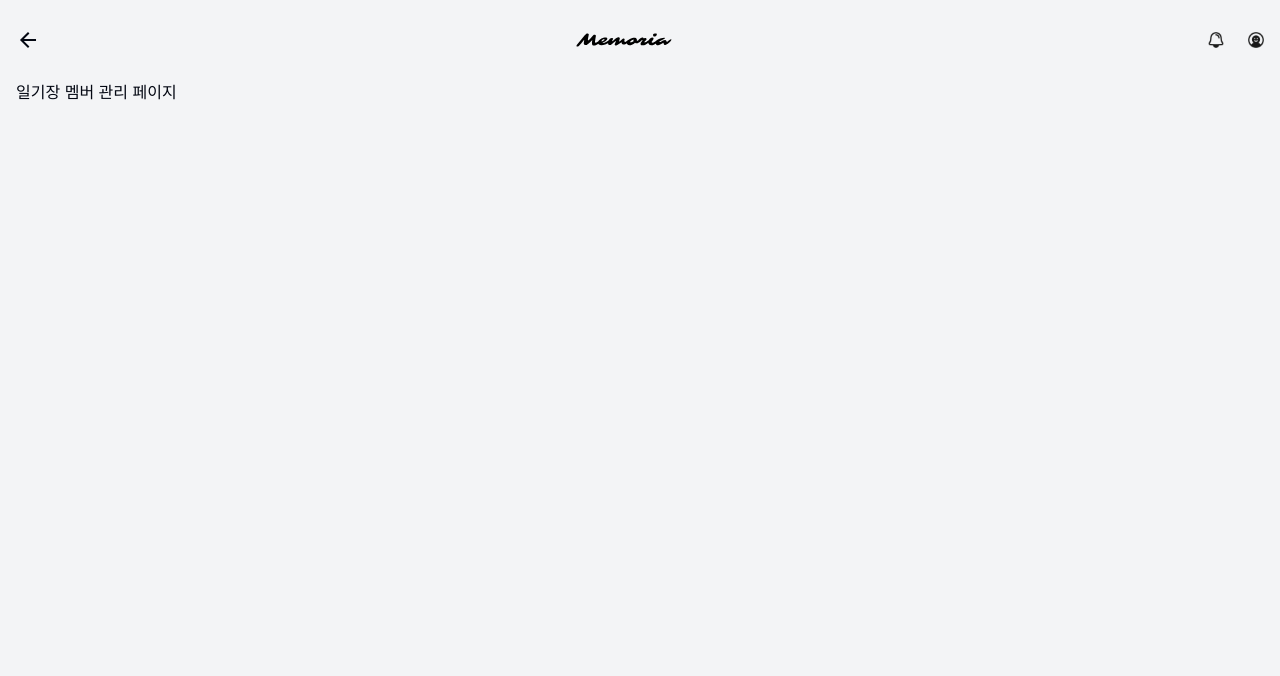
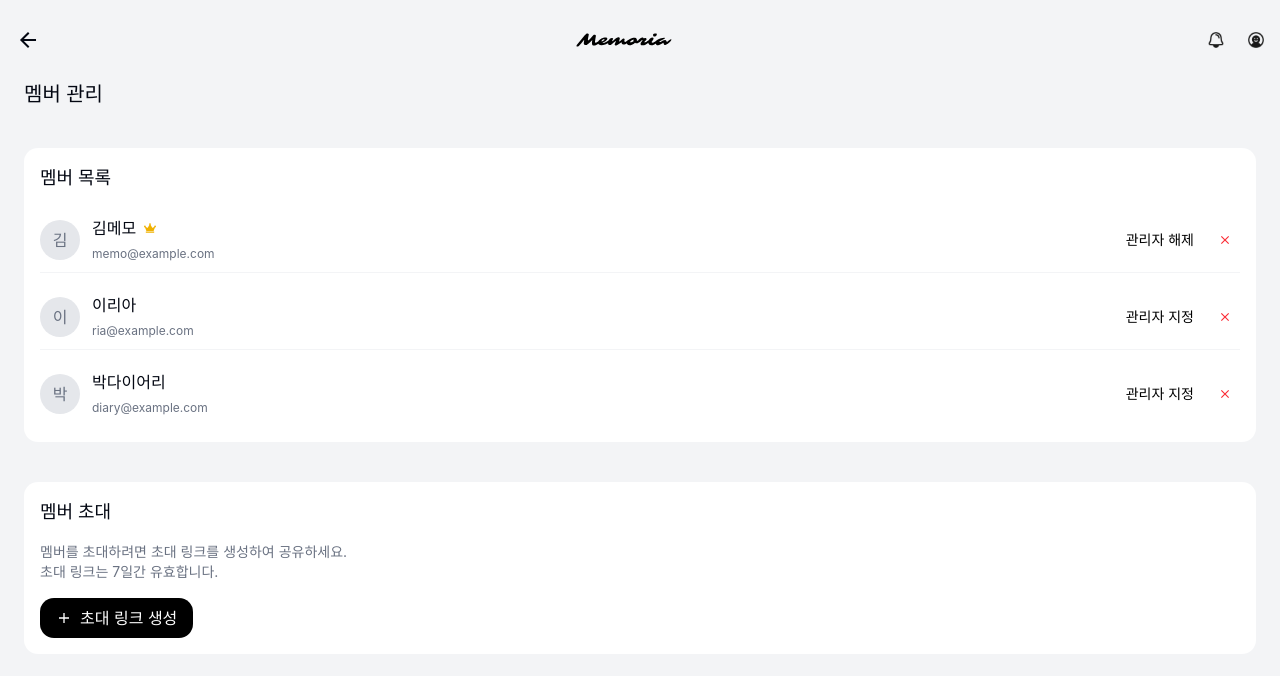
Before and after one commit to Capstone-Memoria/Memoria-Front, a React (Vite) app: page /diary/1/members in a window 1280 px wide. Shown: the top 676 px of the page. Built offline with nearby package versions, Linux system fonts and the light colour scheme; sample sign-in values are in the browser's storage; a web font is replaced by a local one.

Commit message:
feat: 일기장 멤버 관리 페이지에 초대 링크 생성 및 멤버 관리 기능 추가

```diff
--- a/src/features/diary/pages/DiaryMemberPage.tsx
+++ b/src/features/diary/pages/DiaryMemberPage.tsx
@@ -1,11 +1,189 @@
+import { useState } from "react";
+import { IoMdAdd, IoMdClose, IoMdCopy } from "react-icons/io";
+import { FaCrown } from "react-icons/fa";
 import DefaultHeader from "@/components/layout/DefaultHeader";
 import Page from "@/components/page/Page";
+import Card from "@/components/base/Card";
+import Button from "@/components/base/Button";
+import Input from "@/components/base/Input";
+import { useNavigate } from "react-router-dom";
+
+// 멤버 더미 데이터
+interface Member {
+  id: string;
+  name: string;
+  email: string;
+  role: "admin" | "member";
+  profileImg?: string;
+}
 
 const DiaryMemberPage = () => {
+  const navigate = useNavigate();
+  const [isGeneratingInvite, setIsGeneratingInvite] = useState(false);
+  const [inviteLink, setInviteLink] = useState("");
+  const [linkCopied, setLinkCopied] = useState(false);
+
+  // 멤버 더미 데이터
+  const [members, setMembers] = useState<Member[]>([
+    {
+      id: "1",
+      name: "김메모",
+      email: "memo@example.com",
+      role: "admin",
+      profileImg: "",
+    },
+    {
+      id: "2",
+      name: "이리아",
+      email: "ria@example.com",
+      role: "member",
+      profileImg: "",
+    },
+    {
+      id: "3",
+      name: "박다이어리",
+      email: "diary@example.com",
+      role: "member",
+      profileImg: "",
+    },
+  ]);
+
+  // 초대 링크 생성 핸들러
+  const handleGenerateInvite = () => {
+    // 실제 구현에서는 API 호출을 통해 초대 링크를 생성해야 합니다.
+    const dummyLink = `https://memoria.app/invite/${Math.random().toString(36).substring(2, 15)}`;
+    setInviteLink(dummyLink);
+    setIsGeneratingInvite(true);
+  };
+
+  // 초대 링크 복사 핸들러
+  const handleCopyLink = () => {
+    navigator.clipboard.writeText(inviteLink);
+    setLinkCopied(true);
+    setTimeout(() => setLinkCopied(false), 2000);
+  };
+
+  // 멤버 삭제 핸들러
+  const handleRemoveMember = (memberId: string) => {
+    // 실제 구현에서는 API 호출을 통해 멤버를 삭제해야 합니다.
+    setMembers(members.filter(member => member.id !== memberId));
+  };
+
+  // 관리자 권한 변경 핸들러
+  const handleToggleAdmin = (memberId: string) => {
+    // 실제 구현에서는 API 호출을 통해 권한을 변경해야 합니다.
+    setMembers(members.map(member =>
+      member.id === memberId
+        ? { ...member, role: member.role === "admin" ? "member" : "admin" }
+        : member
+    ));
+  };
+
   return (
     <Page.Container>
       <DefaultHeader logoType={"back"} />
-      <Page.Content>일기장 멤버 관리 페이지</Page.Content>
+      <Page.Content className={"px-6 py-4"}>
+        <h1 className={"text-xl font-medium mb-6"}>멤버 관리</h1>
+
+        {/* 멤버 목록 카드 */}
+        <Card className={"mb-6"}>
+          <h2 className={"text-lg font-medium mb-4"}>멤버 목록</h2>
+          <div className={"flex flex-col gap-3"}>
+            {members.map((member) => (
+              <div key={member.id} className={"flex items-center justify-between py-2 border-b border-gray-100 last:border-b-0"}>
+                <div className={"flex items-center gap-3"}>
+                  <div className={"w-10 h-10 bg-gray-200 rounded-full flex items-center justify-center"}>
+                    {member.profileImg ? (
+                      <img src={member.profileImg} alt={member.name} className={"w-full h-full rounded-full object-cover"} />
+                    ) : (
+                      <span className={"text-gray-500"}>{member.name.charAt(0)}</span>
+                    )}
+                  </div>
+                  <div>
+                    <div className={"flex items-center gap-2"}>
+                      <span className={"font-medium"}>{member.name}</span>
+                      {member.role === "admin" && (
+                        <FaCrown className={"text-yellow-500 text-xs"} />
+                      )}
+                    </div>
+                    <span className={"text-xs text-gray-500"}>{member.email}</span>
+                  </div>
+                </div>
+                <div className={"flex gap-2"}>
+                  <Button
+                    variant={"text"}
+                    size={"sm"}
+                    onClick={() => handleToggleAdmin(member.id)}
+                  >
+                    {member.role === "admin" ? "관리자 해제" : "관리자 지정"}
+                  </Button>
+                  <Button
+                    variant={"text"}
+                    size={"sm"}
+                    className={"text-red-500"}
+                    onClick={() => handleRemoveMember(member.id)}
+                  >
+                    <IoMdClose />
+                  </Button>
+                </div>
+              </div>
+            ))}
+          </div>
+        </Card>
+
+        {/* 멤버 초대 카드 */}
+        <Card>
+          <h2 className={"text-lg font-medium mb-4"}>멤버 초대</h2>
+          {isGeneratingInvite ? (
+            <div className={"flex flex-col gap-4"}>
+              <div className={"flex items-center gap-2 bg-gray-100 p-3 rounded-md"}>
+                <span className={"text-sm flex-1 break-all"}>{inviteLink}</span>
+                <Button
+                  variant={"text"}
+                  size={"sm"}
+                  onClick={handleCopyLink}
+                >
+                  <IoMdCopy />
+                </Button>
+              </div>
+              {linkCopied && (
+                <p className={"text-xs text-green-500"}>링크가 클립보드에 복사되었습니다!</p>
+              )}
+              <div className={"flex gap-2 justify-end"}>
+                <Button
+                  variant={"secondary"}
+                  size={"sm"}
+                  onClick={() => setIsGeneratingInvite(false)}
+                >
+                  닫기
+                </Button>
+                <Button
+                  size={"sm"}
+                  onClick={handleGenerateInvite}
+                >
+                  새 링크 생성
+                </Button>
+              </div>
+            </div>
+          ) : (
+            <div>
+              <p className={"text-sm text-gray-500 mb-4"}>
+                멤버를 초대하려면 초대 링크를 생성하여 공유하세요.
+                <br />
+                초대 링크는 7일간 유효합니다.
+              </p>
+              <Button
+                size={"md"}
+                className={"flex items-center gap-2"}
+                onClick={handleGenerateInvite}
+              >
+                <IoMdAdd />
+                초대 링크 생성
+              </Button>
+            </div>
+          )}
+        </Card>
+      </Page.Content>
     </Page.Container>
   );
 };
```
Also changed, not shown: 1 other file (tests, documents, lock files or other folders).
